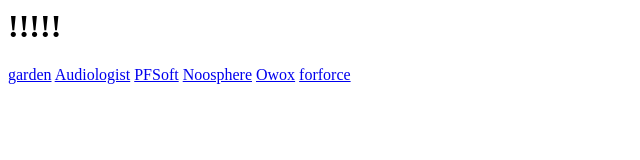
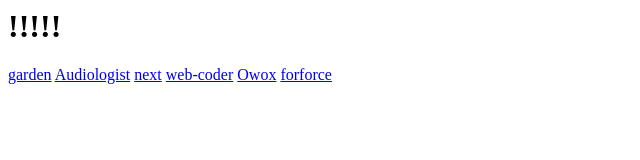
Before and after one commit to AlinaSheina/alinasheina.github.com, a plain HTML site: page index.html in a window 1280 px wide. Shown: the full height of the page, 0-640 px from the left. Drawn offline with Linux system fonts and the light colour scheme.

Commit message:
Update index.html

```diff
--- a/index.html
+++ b/index.html
@@ -1,7 +1,7 @@
 <h1> !!!!!</h1>
 <a href="/garden">garden</a>
 <a href="/audiologist">Audiologist</a>
-<a href="/PFSOFT/index">PFSoft</a>
-<a href="/Noosphere/test">Noosphere</a>
+<a href="/next/index">next</a>
+<a href="/web-coder/test">web-coder</a>
 <a href="/test-owox/test">Owox</a>
 <a href="/Forforce">forforce</a>
```
